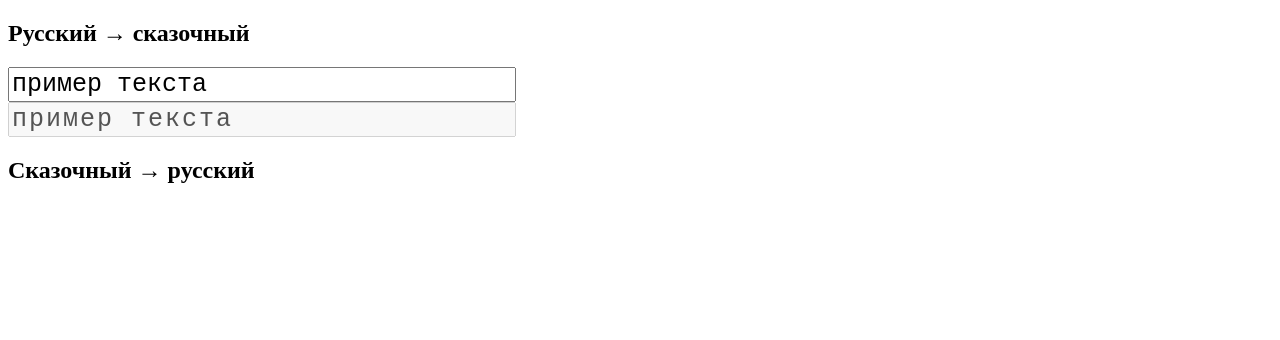
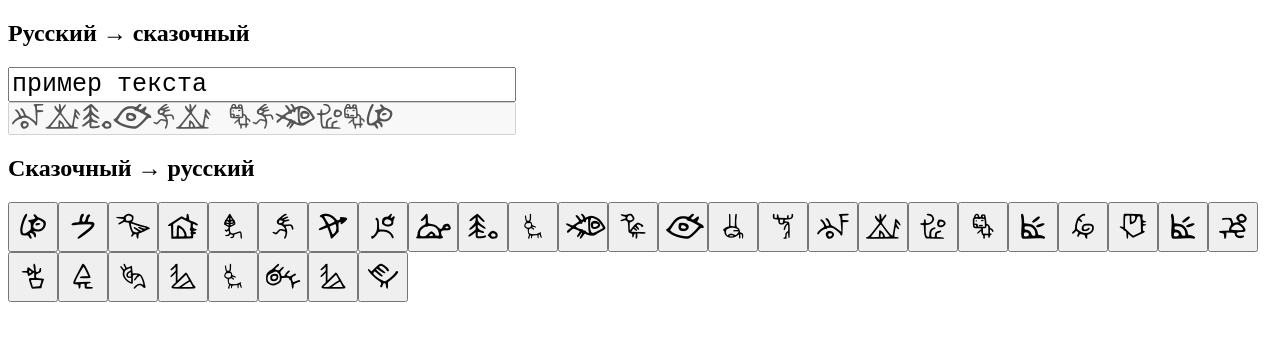
Before and after one commit to KFBgames/fantasy_translater, a plain HTML site: page index.html in a window 1280 px wide. Drawn offline with Linux system fonts and the light colour scheme; a web font is replaced by a local one.

Commit message:
Update index.html

```diff
--- a/index.html
+++ b/index.html
@@ -9,7 +9,7 @@
 	<input type="text" value="пример текста" id="write" onchange="read.value = this.value.toLowerCase();"><br>
 	<input type="text" value="пример текста" disabled id="read"><br>
 	<h2>Сказочный → русский</h2>
-	<script src="logic2.js"></script>
+	<script src="logic.js"></script>
 	<style type="text/css">
 		#write {
 			font-family: courier new;
@@ -32,7 +32,7 @@
 		}
 		@font-face {
 			font-family: FP;
-			src: url("fantasy_patrol.ttf");
+			src: url("font.ttf");
 		}
 	</style>
 </body>
```
